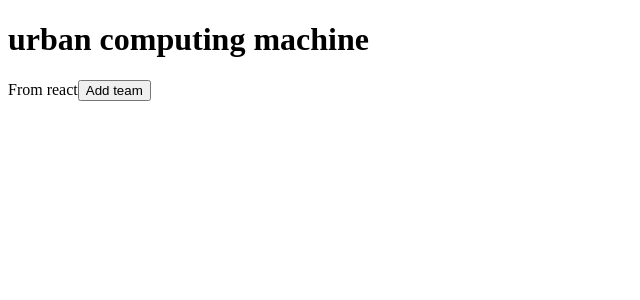
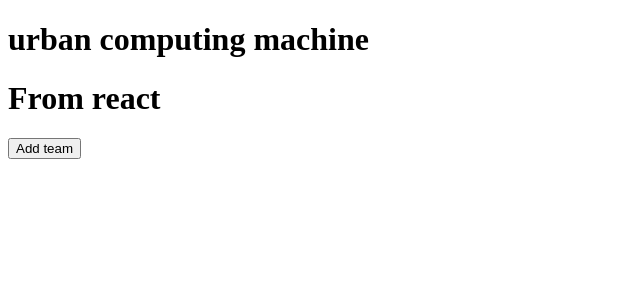
Before and after one commit to SanjayLavingia/urban-computing-machine, a React app: page / in a window 1280 px wide. Shown: the top 300 px of the page, without its empty margins (0-640 px from the left). Built offline with nearby package versions, Linux system fonts and the light colour scheme.

Commit message:
starting on components

```diff
--- a/client/App.jsx
+++ b/client/App.jsx
@@ -9,7 +9,8 @@
     return (
       <div>
       <div>
-        From react<button>Add team</button></div>
+        <h1>From react</h1>
+        <button>Add team</button></div>
       </div>
     )
   }
```
Also changed, not shown: client/components/TeamThread.jsx (added).
